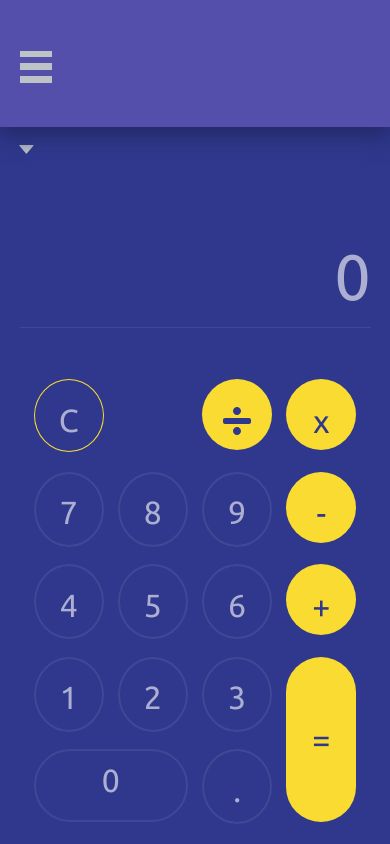
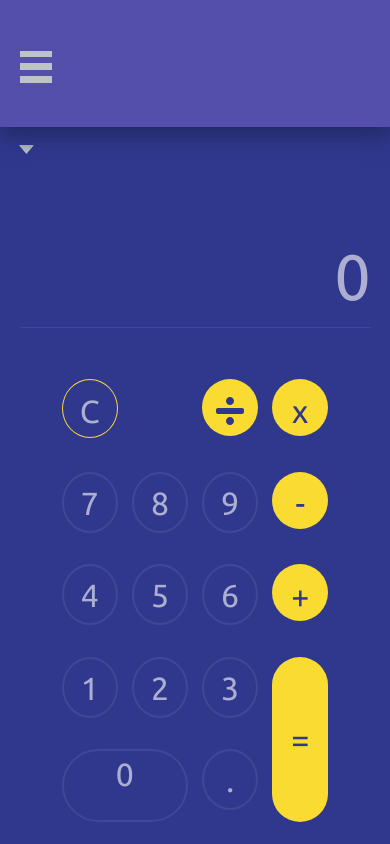
Before and after one commit to alasalle/calculator, a React (Create React App) app in the folder client/: page / in a window 390 px wide. Built offline with nearby package versions, Linux system fonts and the light colour scheme.

Commit message:
refactored a bit for responsiveness

```diff
--- a/client/src/styles/buttons.scss
+++ b/client/src/styles/buttons.scss
@@ -11,7 +11,7 @@ div.container {
     align-self: center;
     padding-top: 5%;
 
-    @media (min-width: 361px) {
+    @media (min-width: 359px) {
       width: 90%;
     }
     @media (min-width: 425px) {
@@ -26,6 +26,14 @@ div.container {
     @media (min-width: 635px) {
       width: 50%;
       max-width: 380.5px;
+    }
+
+    @media (min-width: 319px) and (min-height: 567px) {
+      grid-template-columns: repeat(4, 16%);
+    }
+
+    @media (min-width: 410px) and (min-height: 822px) {
+      grid-template-columns: repeat(4, 20%);
     }
 
     @media (min-width: 799px) and (min-height: 1279px) {
--- a/client/src/styles/landscape.scss
+++ b/client/src/styles/landscape.scss
@@ -6,6 +6,9 @@ div.container.landscape.landscape.landscape {
     width: 100%;
     h2 {
       font-size: 3rem;
+      @media (min-width: 1000px) {
+        font-size: 5rem;
+      }
     }
   }
   .calcBox {
```
